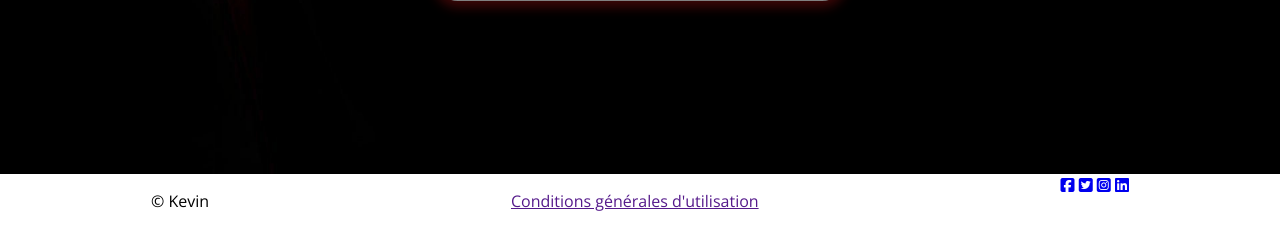
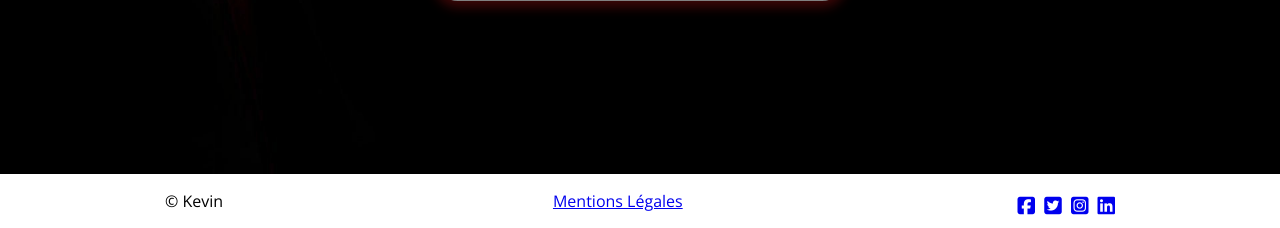
Before and after one commit to Kcalie/projetexam, a PHP site: page /form.php in a window 1280 px wide. Shown: the part 711-939 px from the top of the page. Run offline with PHP 8.4, Linux system fonts and the light colour scheme; some libraries are stand-ins or nearby versions.

```diff
--- a/assets/css/footer.css
+++ b/assets/css/footer.css
@@ -6,8 +6,11 @@ footer{
     background-color: #fff;
     width: 100%;
 }
-
-
-
-
+.social-media{
+    padding-top: 18px;
+}
+.social-media a{
+    font-size: 20px;
+    padding-left: 5px;
+}
 /* Fin footer */
--- a/assets/includes/footer.php
+++ b/assets/includes/footer.php
@@ -3,7 +3,7 @@
 
             <p>&copy; Kevin</p>
 
-            <div class="cgu"><p><a href="">Conditions générales d'utilisation</a></div>
+            <div class="cgu"><p><a href="includes/cgu.php">Mentions Légales</a></div>
 
             <div class="social-media">
                 <a href="https://www.facebook.com/" target="_blank"><i class="fa-brands fa-facebook-square"></i></a>
```
Also changed, not shown: assets/includes/cgu.php (added, +42 -0 lines).
